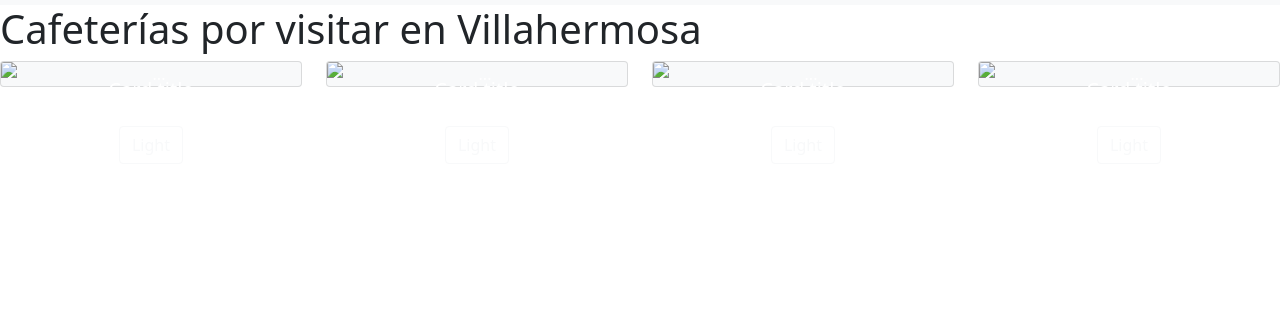
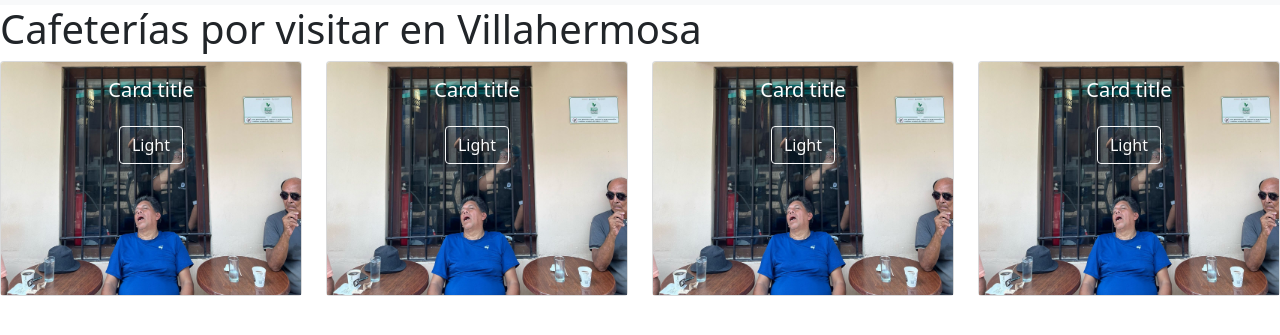
Before and after one commit to SusieGarcia09/CoffeVibes, a plain HTML site: page pages/cafeterias.html in a window 1280 px wide. Shown: the part 51-386 px from the top of the page. Drawn offline with Linux system fonts and the light colour scheme; the site is published under a folder, as on GitHub Pages, so addresses that start at the root find nothing.

Commit message:
correción

```diff
--- a/pages/cafeterias.html
+++ b/pages/cafeterias.html
@@ -47,7 +47,7 @@
     <div class="row row-cols-1 row-cols-md-4 g-4">
       <div class="col">
         <div class="card bg-light text-white text-center">
-          <img src="/src/img/cafeterías/pruebarandom.jpeg" class="card-img-top" alt="...">
+          <img src="../src/img/cafeterías/pruebarandom.jpeg" class="card-img-top" alt="...">
           <div class="card-img-overlay">
             <h5 class="card-title">Card title</h5>
             <div class="card-body">
@@ -58,7 +58,7 @@
       </div>
       <div class="col">
         <div class="card bg-light text-white text-center">
-          <img src="/src/img/cafeterías/pruebarandom.jpeg" class="card-img-top" alt="...">
+          <img src="../src/img/cafeterías/pruebarandom.jpeg" class="card-img-top" alt="...">
           <div class="card-img-overlay">
             <h5 class="card-title">Card title</h5>
             <div class="card-body">
@@ -69,7 +69,7 @@
       </div>
       <div class="col">
         <div class="card bg-light text-white text-center">
-          <img src="/src/img/cafeterías/pruebarandom.jpeg" class="card-img-top" alt="...">
+          <img src="../src/img/cafeterías/pruebarandom.jpeg" class="card-img-top" alt="...">
           <div class="card-img-overlay">
             <h5 class="card-title">Card title</h5>
             <div class="card-body">
@@ -80,7 +80,7 @@
       </div>
       <div class="col">
         <div class="card bg-light text-white text-center">
-          <img src="/src/img/cafeterías/pruebarandom.jpeg" class="card-img-top" alt="...">
+          <img src="../src/img/cafeterías/pruebarandom.jpeg" class="card-img-top" alt="...">
           <div class="card-img-overlay">
             <h5 class="card-title">Card title</h5>
             <div class="card-body">
```
